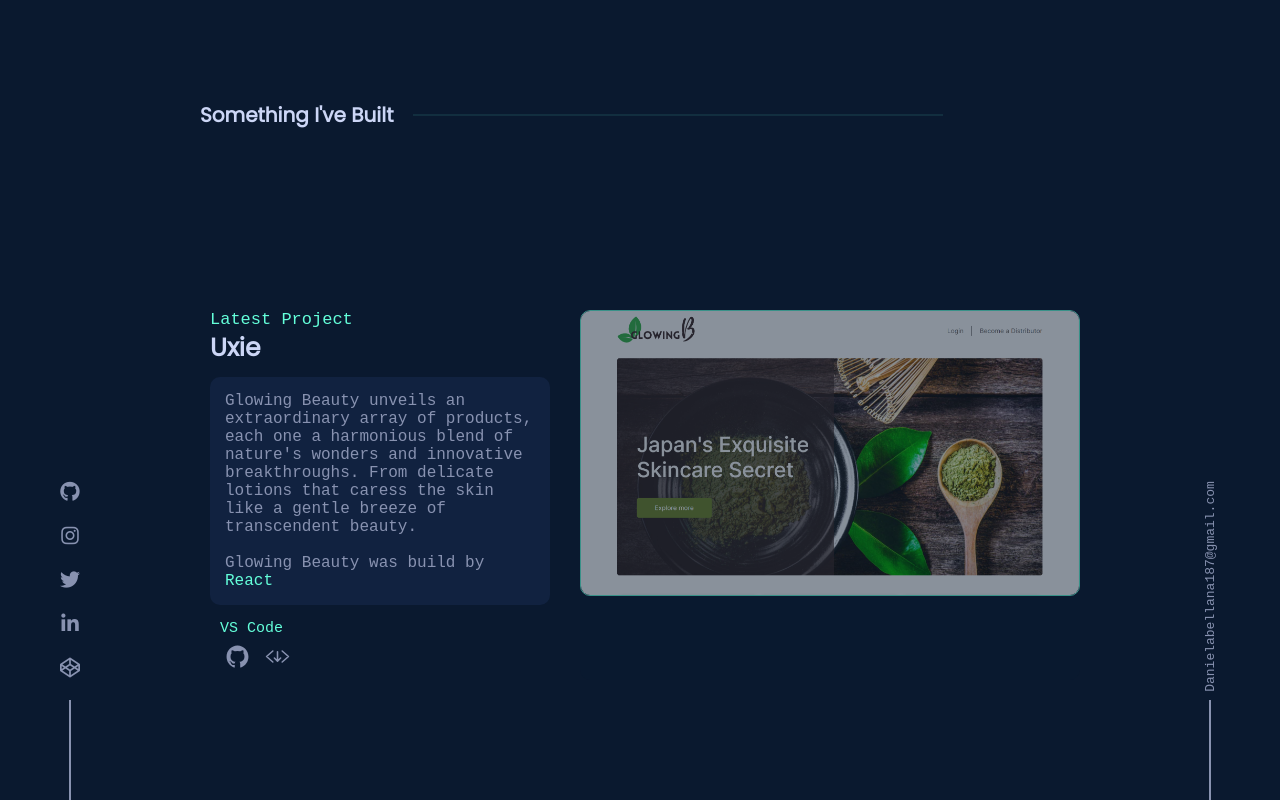
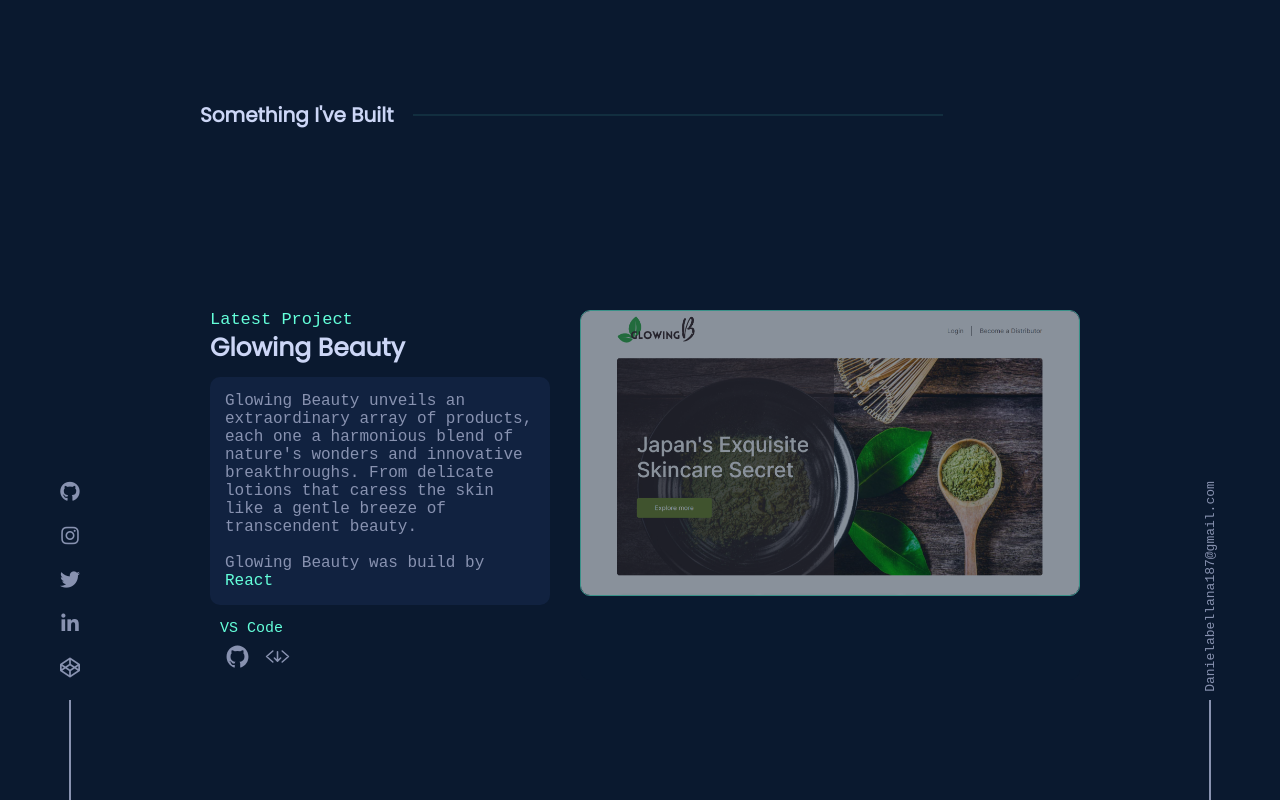
Before and after one commit to Cebucoder/ItsMe-Daniel, a React (Create React App) app: page /#/Work in a window 1280 px wide. Shown: the top 800 px of the page. Built offline with nearby package versions, Linux system fonts and the light colour scheme.

Commit message:
adding new project

```diff
--- a/src/pages/Work.js
+++ b/src/pages/Work.js
@@ -42,7 +42,7 @@
 
                   <div className="proj-details">
                      <small>Latest Project</small>
-                     <h1>Uxie</h1>
+                     <h1>Glowing Beauty</h1>
                      <div class="hiding-later">
                         {/* details */}
                      <p>
```
